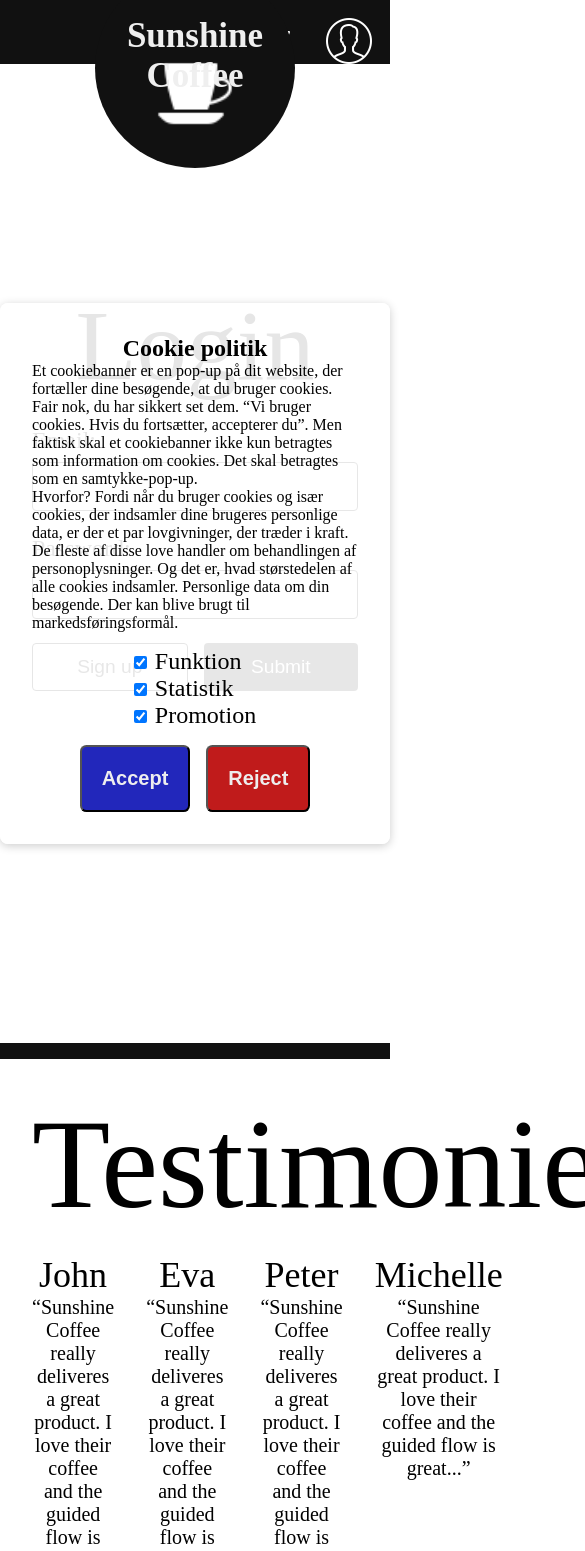
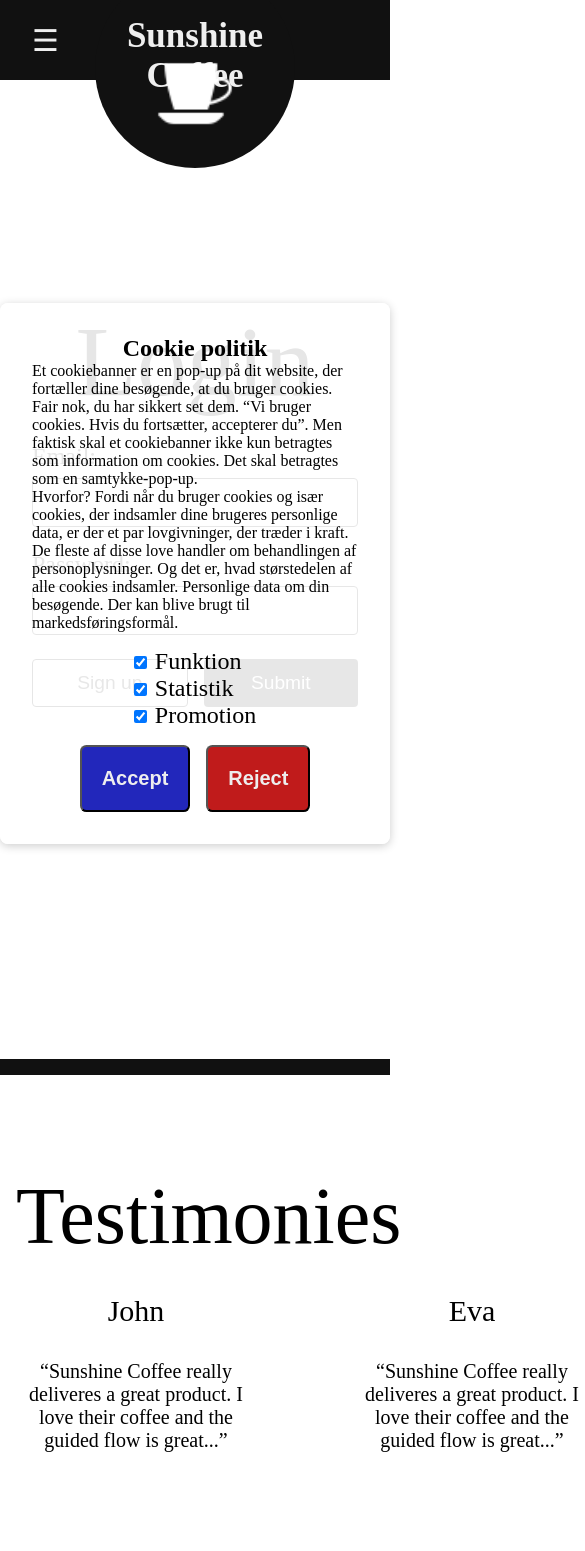
Before and after one commit to michmich16/SunshineCoffee-React, a React (Vite) app: page /accountpage in a window 390 px wide. Shown: the top 1551 px of the page, 585 px wide, since content can reach past the window. Built offline with nearby package versions, Linux system fonts and the light colour scheme; a web font is replaced by a local one.

Commit message:
hamburger from chatgpt

```diff
--- a/src/components/Cart/Cart.jsx
+++ b/src/components/Cart/Cart.jsx
@@ -1,4 +1,4 @@
-import { useContext } from "react";
+import { useContext, useEffect } from "react";
 import { CartContext } from "../../context/CartContext";
 import s from "./Cart.module.scss";
 import { useNavigate } from "react-router-dom";
@@ -11,11 +11,18 @@
   const totalItems = cartData.reduce((total, item) => total + item.quantity, 0);
 
   const handleCheckout = () => {
-    navigate("/checkoutpage"); // redirect to checkoutPage
-    onClose()
+    navigate("/checkoutpage");
+    onClose();
   };
 
+  useEffect(() => {
+    document.body.classList.toggle(s.noScroll, isCartOpen);
+    return () => document.body.classList.remove(s.noScroll);
+  }, [isCartOpen]);
+
   return (
+    <>
+      {isCartOpen && <div className={s.overlay} onClick={onClose}></div>}
       <section className={`${s.cartModal} ${isCartOpen ? s.slideIn : ""}`}>
           <button onClick={onClose} className={s.closeButton}>X</button>
           <h3>Shopping Cart</h3>
@@ -35,12 +42,12 @@
               </div>
             ))}
             <button className={s.clearCartButton} onClick={() => clearCart()}>Empty Cart</button>
-
             <p>Tax (25%): {(totalPrice * 0.25).toFixed(2)} DKK</p>
             <p>Total: {totalPrice.toFixed(2)} DKK</p>
             <p>Items in Cart: {totalItems}</p>
             <button className={s.checkoutButton} onClick={handleCheckout}>Go to checkout</button>
           </div>
       </section>
+    </>
   );
 };
--- a/src/components/Cart/Cart.module.scss
+++ b/src/components/Cart/Cart.module.scss
@@ -1,4 +1,19 @@
 @use '../../assets/helper/helper' as *;
+
+.overlay {
+  position: fixed;
+  top: 0;
+  left: 0;
+  width: 100vw;
+  height: 100vh;
+  background-color: rgba(0, 0, 0, 0.5); /* Semi-transparent black */
+  z-index: 999998; /* Slightly below the modal's z-index */
+}
+.noScroll {
+  overflow: hidden;
+}
+
+
 
 .cartModal {
   position: fixed;
--- a/src/components/Checkout/Checkout.module.scss
+++ b/src/components/Checkout/Checkout.module.scss
@@ -117,16 +117,16 @@
               width: 8px;
               height: 8px;
               border-radius: 50%;
-              background: white;
+              background: rgb(0, 0, 0);
             }
           }
 
           &:hover input~.radioCheckmark {
-            background-color: #ccc;
+            background-color: #000000;
           }
 
           input:checked~.radioCheckmark {
-            background-color: #2196F3;
+            background-color: #000000;
 
             &:after {
               display: block;
--- a/src/components/Header/Header.module.scss
+++ b/src/components/Header/Header.module.scss
@@ -1,6 +1,9 @@
 @use '../../assets/helper/helper' as *;
 
-.headerStyle{
+.headerStyle {
+    display: flex;
+    justify-content: center; /* Center horizontally */
+    align-items: center; /* Center vertically */
     background: linear-gradient( rgba(0, 0, 0, 0.3), rgba(0, 0, 0, 0.5) ), url("/sunshine.jpeg");
     background-size: cover;
     background-repeat: no-repeat;
@@ -8,12 +11,12 @@
     width: 100%;
     height: 30rem;
     border-bottom: solid 1rem $almost-black;
-    h2{
+
+    h2 {
         color: $almost-white;
         text-align: center;
-        font-size: 128px;
+        font-size: 80px;
         font-family: Licorice;
         font-weight: 400;
-        padding: 3rem;
     }
 }
--- a/src/components/MottoBanner/MottoBanner.module.scss
+++ b/src/components/MottoBanner/MottoBanner.module.scss
@@ -10,7 +10,7 @@
     article{
         h3{
             font-family: Licorice;
-            font-size: 64px;
+            font-size: 50px;
             font-weight: 400;
             margin: 1rem 0;
             text-align: center;
--- a/src/components/Navbar/Navbar.jsx
+++ b/src/components/Navbar/Navbar.jsx
@@ -1,4 +1,4 @@
-import { useContext } from "react";
+import { useContext, useState } from "react";
 import { CartContext } from "../../context/CartContext";
 import { Paths } from "../../router/Paths";
 import { NavLink } from "react-router-dom";
@@ -10,6 +10,11 @@
 
 export const Navbar = () => {
   const { isCartOpen, toggleCart } = useContext(CartContext);
+  const [isMenuOpen, setIsMenuOpen] = useState(false); // State to manage menu visibility
+
+  const toggleMenu = () => {
+    setIsMenuOpen(prev => !prev);
+  };
 
   return (
     <>
@@ -18,8 +23,11 @@
           <h1><NavLink to={'/'}>Sunshine Coffee</NavLink></h1>
           <img src={coffeeIcon} alt="Coffee Icon" />
         </div>
-        <ul className={s.menuStyle}>
-          <li><NavLink>Europa</NavLink></li>
+        <button className={s.hamburger} onClick={toggleMenu}>
+          <span className={isMenuOpen ? s.open : ''}>&#9776;</span>
+        </button>
+        <ul className={`${s.menuStyle} ${isMenuOpen ? s.active : ''}`}>
+          <li><NavLink className={s.regionMenu}>Europa</NavLink></li>
           <li onClick={toggleCart}><img src={cartIcon} alt="Cart Icon" /></li>
           <li><NavLink to={'/AccountPage'}><img src={userIcon} alt="User Icon" /></NavLink></li>
         </ul>
--- a/src/components/Navbar/Navbar.module.scss
+++ b/src/components/Navbar/Navbar.module.scss
@@ -1,19 +1,36 @@
 @use '../../assets/helper/helper' as *;
+
 .navStyle {
-    display: flex;
-    justify-content: end;
+    display: flex-reverse;
+    justify-content: space-between;
+    align-items: center;
     background-color: $dark;
-    height: 4rem;
+    height: 5rem;
     position: relative;
+    padding: 0 2rem;
 
+    .hamburger {
+        display: none;
+        background: none;
+        border: none;
+        color: $almost-white;
+        font-size: 30px;
+        cursor: pointer;
+        z-index: 99;
+
+        &.open {
+            // Add any styles for the open state if needed
+        }
+    }
 
     .menuStyle {
         display: flex;
         flex-direction: row;
-        justify-content: space-around;
+        justify-content: flex-end;
+        align-items: center;
 
         li {
-            padding: 1rem;
+            padding: 1rem 1rem;
             list-style: none;
             z-index: 99;
             cursor: pointer;
@@ -21,6 +38,43 @@
             a {
                 color: $almost-white;
                 text-decoration: none;
+            }
+
+            .regionMenu {
+                border: solid 1px white;
+                border-radius: 8px;
+                padding: 3px 5px;
+                width: 4rem;
+                text-align: center;
+            }
+        }
+    }
+
+    @media (max-width: 900px) {
+        .hamburger {
+            display: flex; /* Show hamburger on mobile */
+            align-items: center; /* Center vertically in the navbar */
+            justify-content: center; /* Center horizontally */
+            height: 100%; /* Make hamburger take full height */
+        }
+
+        .menuStyle {
+            display: none; /* Hide menu by default */
+            flex-direction: column; /* Stack items vertically */
+            position: absolute; /* Position absolute to overlay */
+            right: 0;
+            top: 5rem; /* Position below navbar */
+            padding-top: 5rem;
+            background-color: $dark; /* Background color for the menu */
+            width: 100%; /* Full width */
+
+            &.active {
+                display: flex; /* Show menu when active */
+            }
+
+            li {
+                padding: 1rem; /* Padding for mobile */
+                text-align: center; /* Center text for mobile menu items */
             }
         }
     }
@@ -39,7 +93,7 @@
         justify-content: center;
         z-index: 999;
 
-        img{
+        img {
             padding-top: 3rem;
             filter: invert(1);
             width: 80px;
@@ -54,7 +108,7 @@
             position: absolute;
             top: 3rem;
             cursor: pointer;
-            z-index: 9999;
+
             a {
                 color: $almost-white;
                 text-decoration: none;
--- a/src/components/Products/Products.module.scss
+++ b/src/components/Products/Products.module.scss
@@ -3,7 +3,7 @@
 .productsStyle {
     h2 {
         font-family: Licorice;
-        font-size: 128px;
+        font-size: 80px;
         font-weight: 400;
         text-align: center;
         margin: 2rem 0;
@@ -23,7 +23,7 @@
 
             h4 {
                 font-family: Licorice;
-                font-size: 96px;
+                font-size: 50px;
                 font-weight: 400;
                 margin: 1rem 0;
                 text-align: center;
--- a/src/components/ShopNow/ShopNow.module.scss
+++ b/src/components/ShopNow/ShopNow.module.scss
@@ -2,10 +2,10 @@
 .shopNowStyle{
     text-align: center;
     margin: auto;
-    padding: 1rem 2rem;
+    padding: 3rem 2rem;
     border-bottom: solid 1rem $almost-black;
     h2{
-        font-size: 128px;
+        font-size: 80px;
         font-family: Licorice;
         font-weight: 400;
         padding: 1rem;
@@ -16,9 +16,9 @@
     }
     button{
         margin: 1rem 0;
-        padding: 1rem 2rem;
-        width: 384px;
-        height: 84px;
+        padding: 0;
+        width: 300px;
+        height: 80px;
         background-color: $almost-black;
         border-radius: 8px;
         border: none;
@@ -28,6 +28,5 @@
         font-weight: 400;
         text-decoration: none;
         cursor: pointer;
-
     }
 }
--- a/src/components/Testimonies/Testimonies.module.scss
+++ b/src/components/Testimonies/Testimonies.module.scss
@@ -3,22 +3,34 @@
 .testimoniesStyle{
     text-align: center;
     margin: auto;
-    padding: 1rem 2rem;
+    padding-top: 5rem;
+    padding-left: 1rem;
+    padding-right: 1rem;
+    padding-bottom: 4rem;
     border-bottom: solid 1rem $almost-black;
+    display: flex;
+    flex-direction: column;
+    justify-content: center;
+
     h2{
         font-family: Licorice;
-        font-size: 128px;
+        font-size: 80px;
         font-weight: 400;
     }
     section{
         display: grid;
         grid-template-columns: 1fr 1fr 1fr 1fr;
-        gap: 2rem;
+        gap: 6rem;
+        margin: auto;
+        padding-bottom: 4rem;
         article{
+            width: 15rem;
+
             h3{
-                font-size: 36px;
+                font-size: 30px;
                 font-family: Inika;
                 font-weight: 400;
+                padding: 2rem 0;
             }
             p{
                 font-family: Inika;
```
Lines whose indentation alone changed are shown as unchanged.
